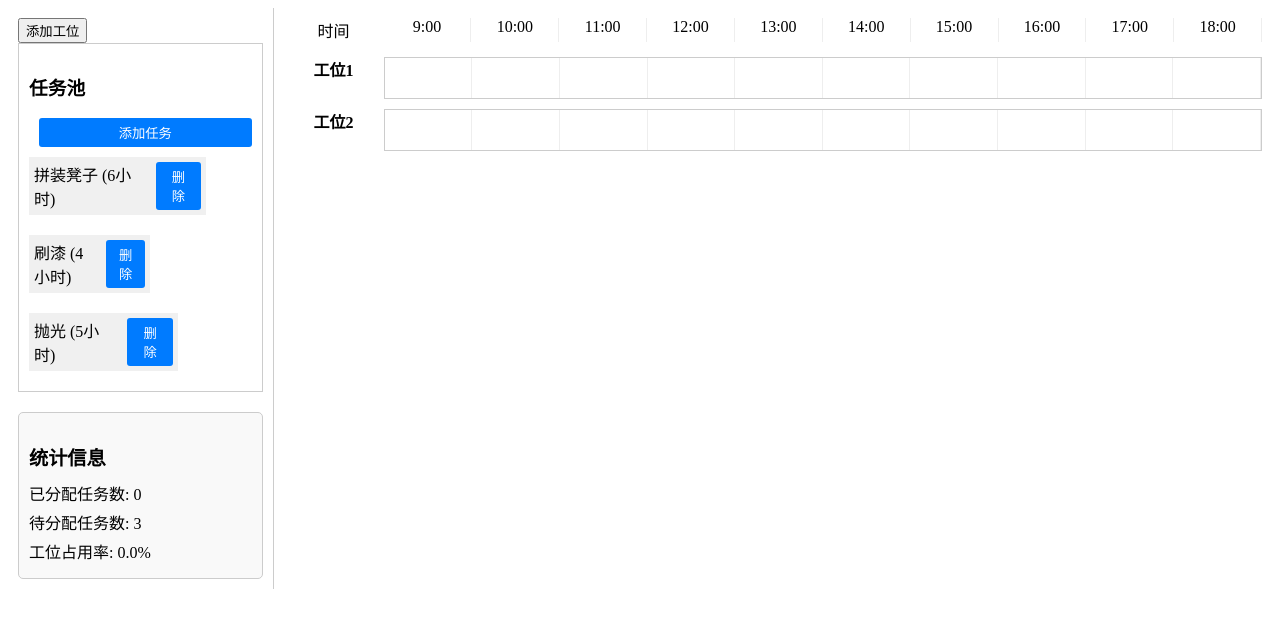
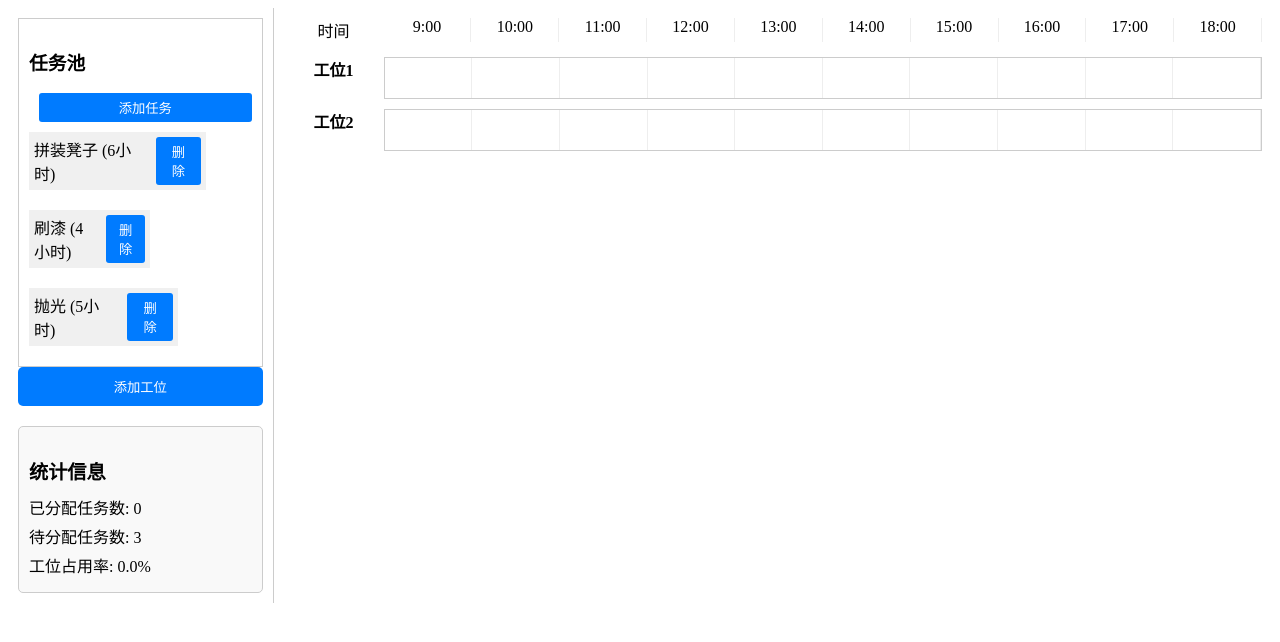
Before and after one commit to Ray-Soong/schedulesystem, a Vue app in the folder scheduler/: page / in a window 1280 px wide. Shown: the top 642 px of the page. Built offline with nearby package versions, Linux system fonts and the light colour scheme.

Commit message:
优化添加工位的按钮

```diff
--- a/scheduler/src/components/AddWorkstationButton.vue
+++ b/scheduler/src/components/AddWorkstationButton.vue
@@ -1,6 +1,10 @@
 <template>
   <div>
-    <button @click="showAddWorkstationModal">添加工位</button>
+    <button
+      @click="showAddWorkstationModal"
+      style="background-color: #007bff; color: white; text-align: center; padding: 10px 20px; border: none; border-radius: 5px; cursor: pointer;width: 100%;">
+      添加工位
+    </button>
 
     <!-- 弹框输入工位名称 -->
     <div v-if="showModal" class="modal">
--- a/scheduler/src/components/TaskScheduler.vue
+++ b/scheduler/src/components/TaskScheduler.vue
@@ -1,11 +1,11 @@
 <template>
   <div class="task-scheduler">
     <div class="left-panel">
+      <!-- 任务池 -->
+      <TaskPool :tasks="tasks" @add-task="addTask" @delete-task="deleteTask" />
+
       <!-- 添加工位按钮 -->
       <AddWorkstationButton @add-workstation="addWorkstation" />
-
-      <!-- 任务池 -->
-      <TaskPool :tasks="tasks" @add-task="addTask" @delete-task="deleteTask" />
 
       <!-- 统计任务信息 -->
       <TaskStats :tasks="tasks" :workstations="workstations" />
```
